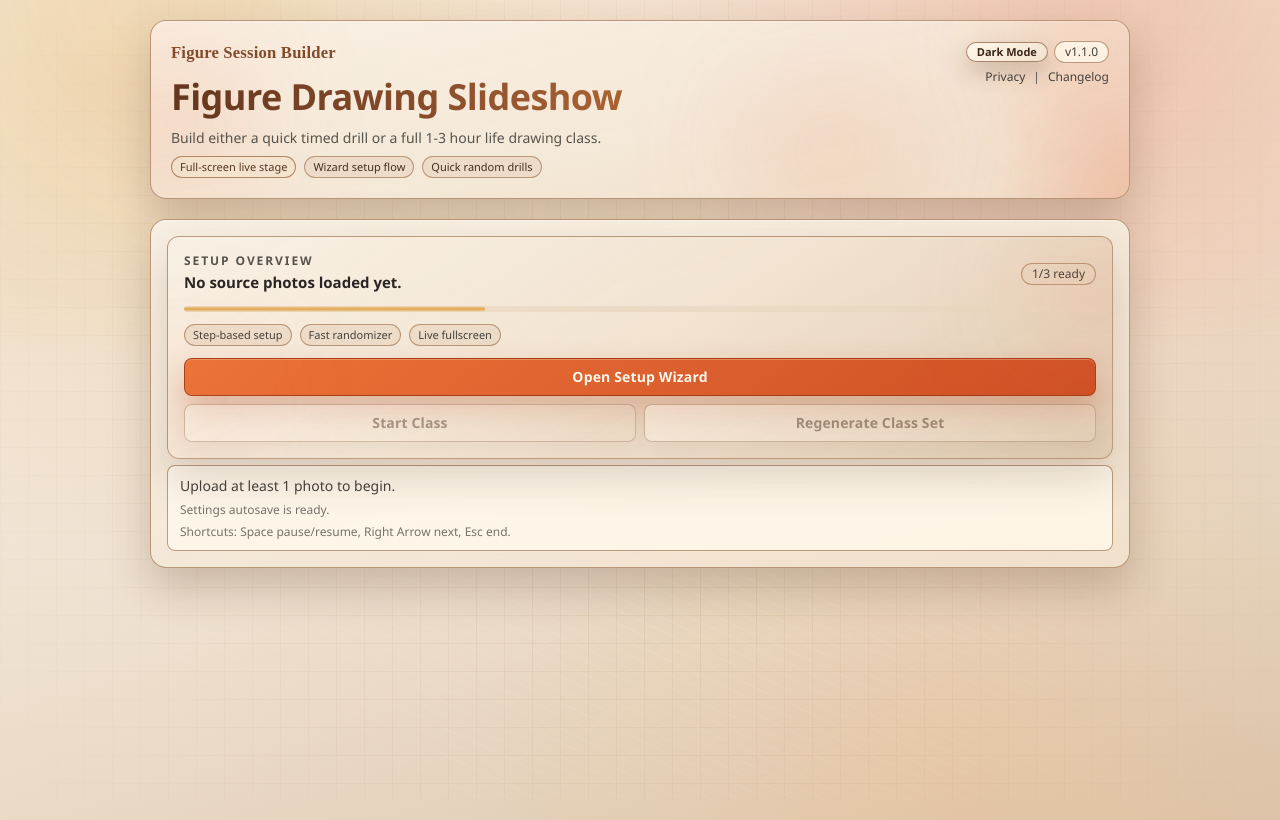
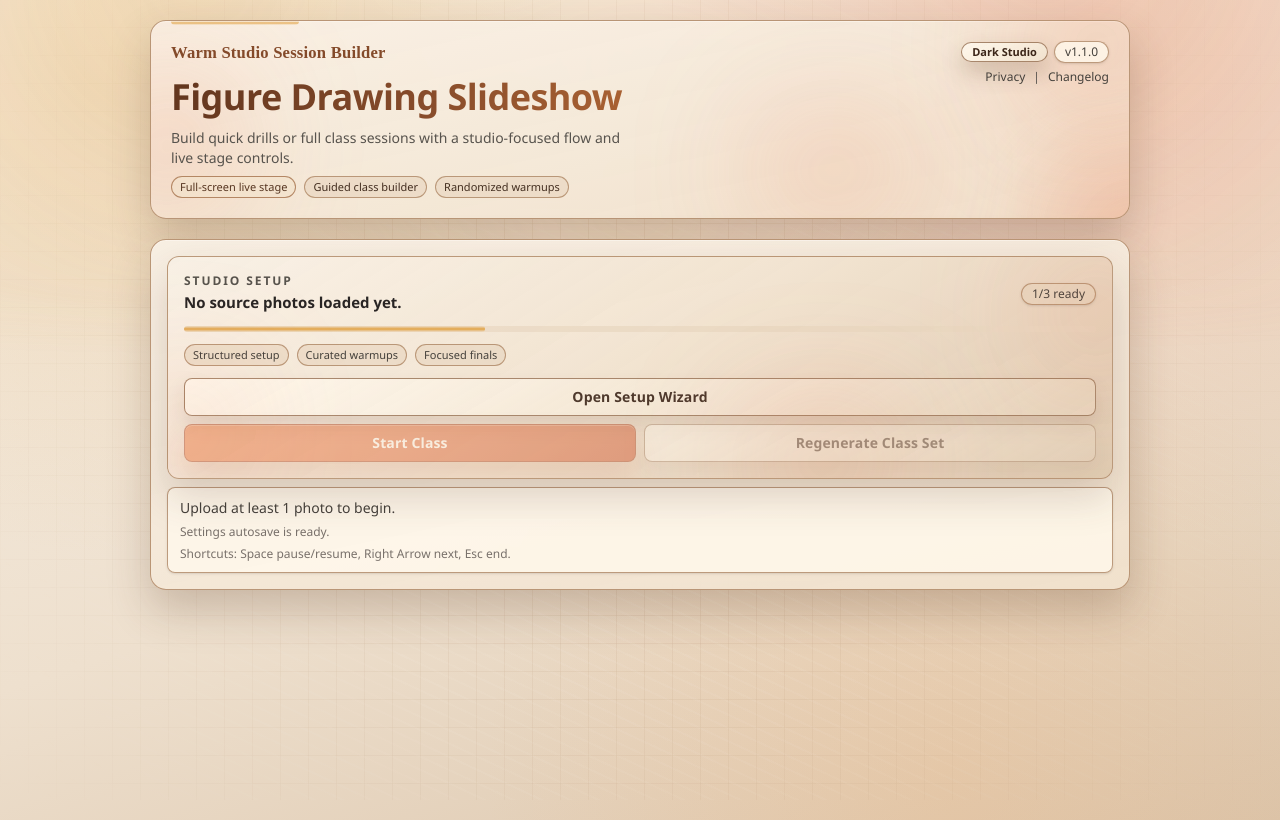
Before and after one commit to kmcgarry1/simple-figure-drawing-tool, a Vue app: page / in a window 1280 px wide. Built offline with nearby package versions, Linux system fonts and the light colour scheme.

Commit message:
style(ui): polish warm studio surfaces and prioritize start actions

```diff
--- a/src/components/AppHeader.vue
+++ b/src/components/AppHeader.vue
@@ -2,7 +2,7 @@
   <header class="surface-panel hero-panel relative overflow-hidden rounded-2xl px-5 py-5 max-[720px]:rounded-xl">
     <div
       aria-hidden="true"
-      class="pointer-events-none absolute -right-12 -top-14 h-40 w-40 rounded-full bg-sky-300/30 blur-3xl"
+      class="pointer-events-none absolute -right-12 -top-14 h-40 w-40 rounded-full bg-sky-300/28 blur-3xl"
     />
     <div
       aria-hidden="true"
@@ -10,29 +10,33 @@
     />
     <div
       aria-hidden="true"
-      class="pointer-events-none absolute bottom-0 right-[22%] h-24 w-40 rounded-full bg-orange-300/24 blur-3xl"
+      class="pointer-events-none absolute bottom-0 right-[22%] h-24 w-40 rounded-full bg-orange-300/28 blur-3xl"
+    />
+    <div
+      aria-hidden="true"
+      class="pointer-events-none absolute left-5 top-0 h-1 w-32 rounded-b-full bg-gradient-to-r from-sky-300 via-emerald-300 to-orange-300 opacity-80"
     />
 
     <div class="relative flex flex-wrap items-start justify-between gap-4">
       <div class="grid gap-1">
         <p class="fd-section-label text-[13px]">
-          Figure Session Builder
+          Warm Studio Session Builder
         </p>
         <h1 class="fd-title-gradient text-[clamp(1.5rem,3vw,2.25rem)] font-semibold tracking-tight">
           Figure Drawing Slideshow
         </h1>
         <p class="max-w-[58ch] text-sm text-stone-600">
-          Build either a quick timed drill or a full 1-3 hour life drawing class.
+          Build quick drills or full class sessions with a studio-focused flow and live stage controls.
         </p>
         <div class="mt-1 flex flex-wrap items-center gap-2 text-[11px] font-medium text-stone-600">
           <span class="fd-chip rounded-full px-2 py-0.5">
             Full-screen live stage
           </span>
           <span class="fd-chip rounded-full border-emerald-300/70 bg-emerald-100/55 px-2 py-0.5 text-emerald-800">
-            Wizard setup flow
+            Guided class builder
           </span>
           <span class="fd-chip rounded-full border-orange-300/70 bg-orange-100/55 px-2 py-0.5 text-orange-800">
-            Quick random drills
+            Randomized warmups
           </span>
         </div>
       </div>
@@ -44,9 +48,9 @@
             class="fd-mode-toggle rounded-full px-2.5 py-0.5 text-[11px] font-semibold"
             @click="$emit('toggle-theme')"
           >
-            {{ themeMode === "dark" ? "Light Mode" : "Dark Mode" }}
+            {{ themeMode === "dark" ? "Light Studio" : "Dark Studio" }}
           </button>
-          <span class="rounded-full border border-amber-300/65 bg-white/75 px-2.5 py-0.5 text-stone-700">
+          <span class="rounded-full border border-amber-300/65 bg-white/75 px-2.5 py-0.5 text-stone-700 shadow-sm">
             v{{ appVersion }}
           </span>
         </div>
--- a/src/components/ClassSessionDialog.vue
+++ b/src/components/ClassSessionDialog.vue
@@ -13,12 +13,12 @@
           aria-labelledby="class-dialog-title"
           aria-describedby="class-dialog-description"
           tabindex="-1"
-          class="fd-modal-surface max-h-[92dvh] w-full max-w-3xl overflow-y-auto rounded-xl p-4"
+          class="fd-modal-surface max-h-[92dvh] w-full max-w-4xl overflow-y-auto rounded-xl p-4"
           @keydown="onDialogKeydown"
         >
           <header class="mb-3 flex items-start justify-between gap-3">
             <div class="grid gap-1">
-              <h2 id="class-dialog-title" class="fd-title-gradient text-base font-semibold">
+              <h2 id="class-dialog-title" class="fd-title-gradient text-lg font-semibold">
                 Life Drawing Class Wizard
               </h2>
               <p id="class-dialog-description" class="text-sm text-stone-600">
@@ -75,7 +75,7 @@
               @class-template-import="$emit('class-template-import', $event)"
             />
 
-            <div class="grid gap-1 rounded-md border border-amber-200/80 bg-white/60 px-2.5 py-2 text-sm text-stone-600">
+            <div class="grid gap-1 rounded-md border border-amber-200/80 bg-white/70 px-2.5 py-2 text-sm text-stone-600 shadow-sm">
               <p>
                 Plan total:
                 <span class="font-semibold text-stone-800">{{ classTotalMinutesText }}</span>
@@ -89,7 +89,7 @@
               :preview-summary-text="sessionPreviewSummaryText"
             />
 
-            <div class="grid grid-cols-[repeat(auto-fit,minmax(180px,1fr))] gap-2">
+            <div class="sticky bottom-0 grid grid-cols-[repeat(auto-fit,minmax(180px,1fr))] gap-2 rounded-md border border-amber-200/70 bg-white/82 p-2 backdrop-blur-sm">
               <BaseButton :disabled="!hasSourcePhotos || !hasClassPlan" @click="$emit('start-session')">
                 {{ startActionLabel }}
               </BaseButton>
--- a/src/components/LiveControlsPanel.vue
+++ b/src/components/LiveControlsPanel.vue
@@ -1,6 +1,6 @@
 <template>
-  <div class="grid gap-2.5 stagger-in">
-    <section class="fd-card grid gap-2 rounded-md p-2">
+  <div class="grid gap-3 stagger-in">
+    <section class="fd-card grid gap-2.5 rounded-md p-2.5">
       <p class="fd-section-label text-sm">Live Controls</p>
       <BaseButton compact :disabled="!isRunning && !isPaused" @click="$emit('toggle-pause')">
         {{ pauseLabel }}
@@ -14,7 +14,7 @@
       <BaseButton compact tone="danger" @click="$emit('end')">End Session</BaseButton>
     </section>
 
-    <section v-if="sessionMode === 'quick'" class="fd-card grid gap-1.5 rounded-md p-2">
+    <section v-if="sessionMode === 'quick'" class="fd-card grid gap-1.5 rounded-md p-2.5">
       <p class="fd-section-label text-sm">Quick Timing</p>
       <DurationInput
         id="durationInputCompact"
@@ -26,7 +26,7 @@
       />
     </section>
 
-    <section class="fd-card grid gap-2 rounded-md p-2">
+    <section class="fd-card grid gap-2 rounded-md p-2.5">
       <div class="flex items-center justify-between gap-2">
         <div class="grid gap-0.5">
           <p class="text-xs font-semibold text-stone-700">Advanced Controls</p>
--- a/src/components/setupPanel/SetupOverviewCard.vue
+++ b/src/components/setupPanel/SetupOverviewCard.vue
@@ -1,5 +1,5 @@
 <template>
-  <div class="grid gap-1.5">
+  <div class="grid gap-2">
     <section class="fd-hero-surface relative grid gap-3 overflow-hidden rounded-xl p-4">
       <div
         aria-hidden="true"
@@ -9,13 +9,17 @@
         aria-hidden="true"
         class="pointer-events-none absolute -left-8 bottom-0 h-24 w-24 rounded-full bg-emerald-300/24 blur-3xl"
       />
+      <div
+        aria-hidden="true"
+        class="pointer-events-none absolute -bottom-8 right-[22%] h-24 w-40 rounded-full bg-orange-300/28 blur-3xl"
+      />
       <div class="flex items-center justify-between gap-2">
         <div class="grid gap-0.5">
-          <p class="text-xs font-semibold uppercase tracking-[0.16em] text-stone-600">Setup Overview</p>
+          <p class="text-xs font-semibold uppercase tracking-[0.16em] text-stone-600">Studio Setup</p>
           <p class="text-[15px] font-semibold text-stone-800">{{ landingSummary }}</p>
         </div>
         <p
-          class="rounded-full border border-amber-300/70 bg-orange-100/60 px-2.5 py-0.5 text-xs font-medium text-stone-700"
+          class="rounded-full border border-amber-300/70 bg-orange-100/60 px-2.5 py-0.5 text-xs font-medium text-stone-700 shadow-sm"
         >
           {{ progressLabel }}
         </p>
@@ -27,16 +31,16 @@
         />
       </div>
       <div class="flex flex-wrap items-center gap-2 text-[11px] text-stone-700">
-        <span class="rounded-full border border-amber-300/70 bg-sky-100/72 px-2 py-0.5">Step-based setup</span>
-        <span class="rounded-full border border-emerald-300/35 bg-emerald-100/70 px-2 py-0.5">Fast randomizer</span>
-        <span class="rounded-full border border-amber-300/35 bg-orange-100/70 px-2 py-0.5">Live fullscreen</span>
+        <span class="rounded-full border border-amber-300/70 bg-sky-100/72 px-2 py-0.5">Structured setup</span>
+        <span class="rounded-full border border-emerald-300/35 bg-emerald-100/70 px-2 py-0.5">Curated warmups</span>
+        <span class="rounded-full border border-amber-300/35 bg-orange-100/70 px-2 py-0.5">Focused finals</span>
       </div>
       <div class="grid gap-2">
-        <BaseButton @click="$emit('open-wizard')">
+        <BaseButton tone="subtle" @click="$emit('open-wizard')">
           {{ wizardActionLabel }}
         </BaseButton>
         <div class="grid grid-cols-2 gap-2 max-[560px]:grid-cols-1">
-          <BaseButton :disabled="!canStartSession" tone="subtle" @click="$emit('start-session')">
+          <BaseButton :disabled="!canStartSession" @click="$emit('start-session')">
             {{ startActionLabel }}
           </BaseButton>
           <BaseButton :disabled="!hasSourcePhotos" tone="subtle" @click="$emit('new-random-set')">
@@ -46,7 +50,7 @@
       </div>
     </section>
 
-    <div class="grid gap-1.5 rounded-lg border border-amber-200/85 bg-white/68 px-3 py-2.5">
+    <div class="grid gap-1.5 rounded-lg border border-amber-200/85 bg-white/72 px-3 py-2.5 shadow-sm">
       <p class="text-sm text-stone-700" role="status" aria-live="polite">{{ statusMessage }}</p>
       <p v-if="uploadNotice" class="text-sm text-stone-700">{{ uploadNotice }}</p>
       <p class="text-xs text-stone-500" aria-live="polite">{{ settingsSaveStatusText }}</p>
```
